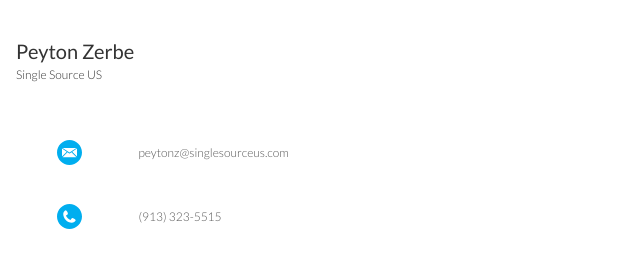
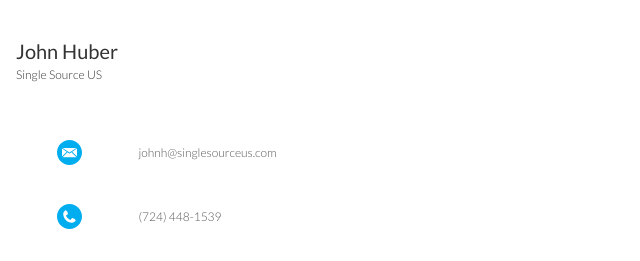
Before and after one commit to SingleSourceUS/John-Huber, a plain HTML site: page index.html in a window 1280 px wide. Shown: the top 261 px of the page, 0-640 px from the left. Drawn offline with Linux system fonts and the light colour scheme; a web font is replaced by a local one.

Commit message:
Update index.html

```diff
--- a/index.html
+++ b/index.html
@@ -13,7 +13,7 @@
 		<div class="container">
 			<div class="row name-title-company">
 				<div class="col is-6">
-					<p class="text-name">Peyton Zerbe</p>
+					<p class="text-name">John Huber</p>
 					<p class="text-title-company">Single Source US</p>
 				</div>
 				<div class="col">
@@ -24,14 +24,14 @@
 	</section>
 
 	<section class="bg-color-white secondary-info">
-		<a href="mailto:peytonz@singlesourceus.com">
+		<a href="mailto:johnh@singlesourceus.com">
 			<div class="container">
 				<div class="row detail">
 					<div class="col">
 						<img src="assets/icon-email.svg" alt="Email Icon"">
 					</div>
 					<div class="col is-8">
-						<p class="text-detail">peytonz@singlesourceus.com</p>
+						<p class="text-detail">johnh@singlesourceus.com</p>
 					</div>
 					<div class="col">
 						<img src="assets/right-arrow.svg" alt="Right Arrow" height="50%" width="40%">
@@ -42,14 +42,14 @@
 	</section>
 
 	<section class="bg-color-white secondary-info">
-		<a href="tel:9133235515">
+		<a href="tel:7244481539">
 			<div class="container">
 				<div class="row detail">
 					<div class="col">
 						<img src="assets/icon-phone.svg" alt="Phone Icon"">
 					</div>
 					<div class="col is-8">
-						<p class="text-detail">(913) 323-5515</p>
+						<p class="text-detail">(724) 448-1539</p>
 					</div>
 					<div class="col">
 						<img src="assets/right-arrow.svg" alt="Right Arrow" height="50%" width="40%">
```
